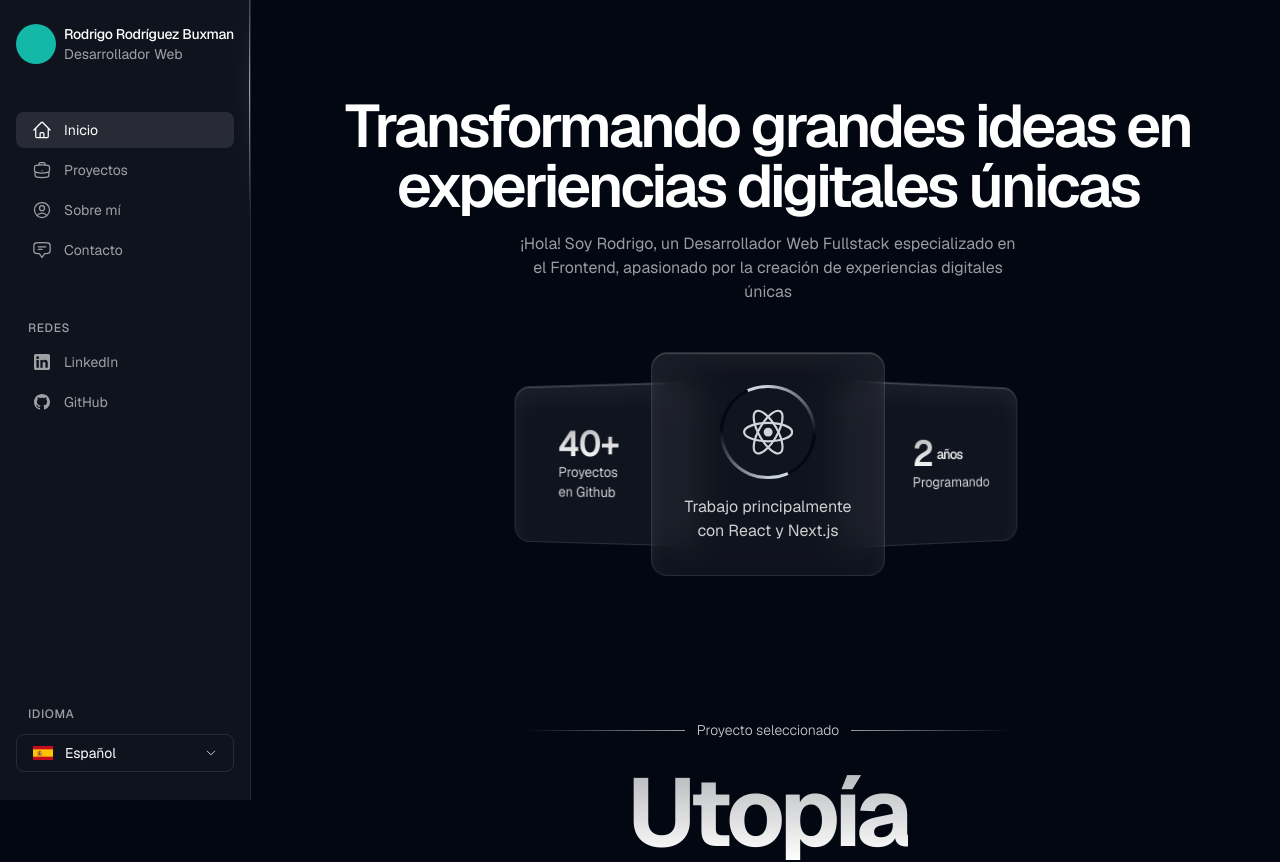
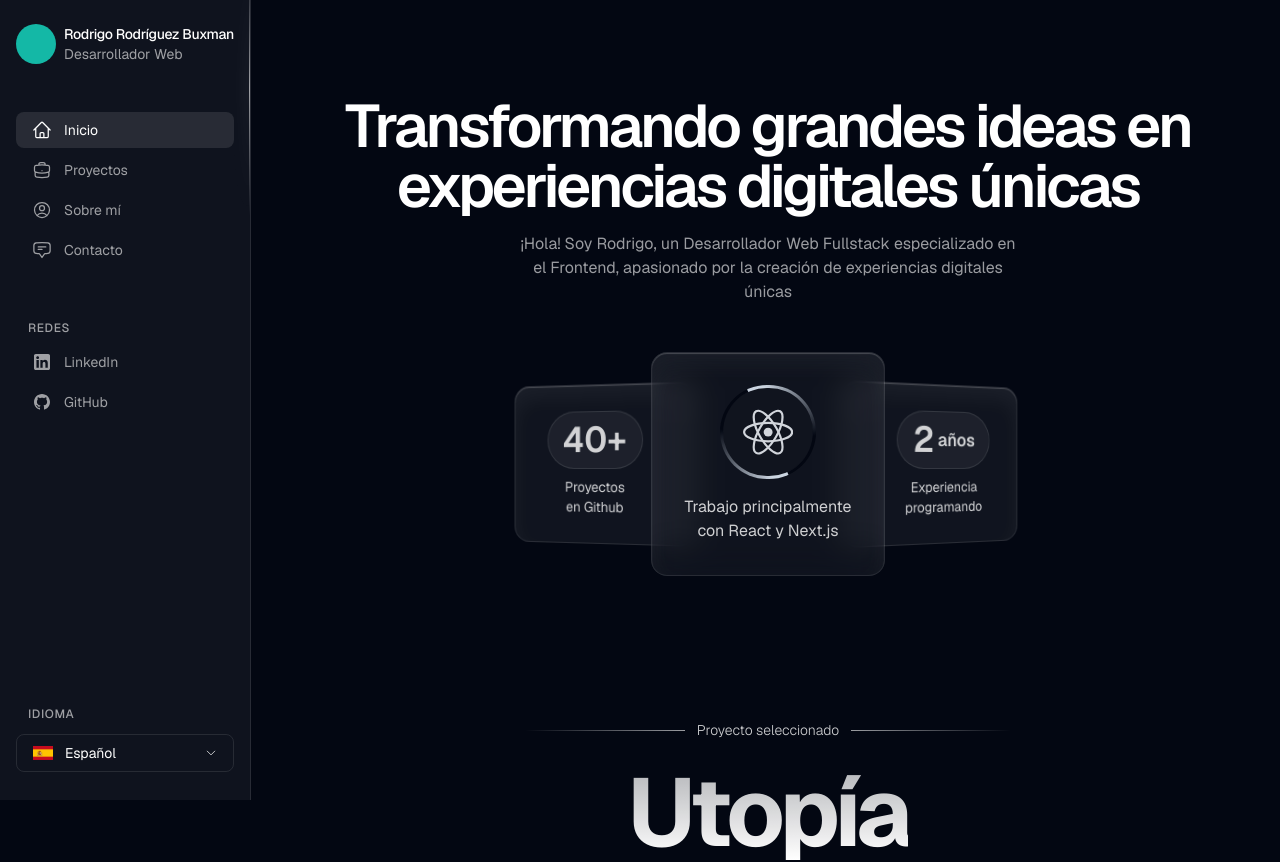
Before and after one commit to RdrBux/rdrbux-2024, a Next.js app: page / in a window 1280 px wide. Shown: the top 862 px of the page. Built offline with nearby package versions, Linux system fonts and the light colour scheme.

Commit message:
Change hero cards. Remove opacity from Navbar

```diff
--- a/app/page.tsx
+++ b/app/page.tsx
@@ -3,7 +3,7 @@ import Hero from "./ui/home/hero";
 
 export default function Home() {
   return (
-    <div className="py-36 lg:py-24">
+    <div className="py-36 lg:py-24 relative">
       <Hero />
       <FeaturedProjects />
     </div>
--- a/app/ui/home/hero-cards.tsx
+++ b/app/ui/home/hero-cards.tsx
@@ -12,17 +12,17 @@ export default function HeroCards() {
 				<div className="text-sm lg:text-base text-center text-white/80">Trabajo principalmente <br /> con React y Next.js</div>
 			</div>
 
-			<div className="absolute [transform:rotateY(-2deg)] [transform-style:preserve-3d] w-36 lg:w-48 right-[80%] top-8 bottom-8 p-4 pl-8 lg:pl-12 bg-white/5 border border-white/10 flex flex-col justify-center items-start rounded-2xl shadow-[inset_0_1px_1px_0_rgba(255,255,255,0.2),inset_0_12px_24px_0_rgba(255,255,255,0.05)]">
-				<div className="text-white/80">
-					<p className="text-4xl font-semibold leading-none bg-gradient-to-b from-white/70 to-white bg-clip-text text-transparent tracking-tight">40+</p>
-					<p className="text-sm">Proyectos <br /> en Github</p>
+			<div className="absolute [transform:rotateY(-2deg)] [transform-style:preserve-3d] w-36 lg:w-48 right-[80%] top-8 bottom-8 bg-white/5 border border-white/10 rounded-2xl shadow-[inset_0_1px_1px_0_rgba(255,255,255,0.2),inset_0_12px_24px_0_rgba(255,255,255,0.05)]">
+				<div className="text-white/80 grid place-content-center gap-2 h-full mr-4">
+					<div className="text-4xl font-semibold p-2 lg:px-4 rounded-full bg-white/5 border border-white/10">40+</div>
+					<p className="text-sm text-center">Proyectos <br /> en Github</p>
 				</div>
 			</div>
 
 			<div className="absolute [transform:rotateY(3deg)] [transform-style:preserve-3d] w-36 lg:w-48 left-[80%] top-8 bottom-8 p-4 lg:pr-8 bg-white/5 border border-white/10 flex flex-col justify-center items-end rounded-2xl shadow-[inset_0_1px_1px_0_rgba(255,255,255,0.2),inset_0_12px_24px_0_rgba(255,255,255,0.05)]">
-				<div className="text-white/80 text-center">
-					<p className="text-4xl font-semibold leading-none bg-gradient-to-b from-white/70 to-white bg-clip-text text-transparent tracking-tight flex items-center gap-1">2 <span className="text-sm">años</span></p>
-					<p className="text-sm">Programando</p>
+				<div className="text-white/80 grid place-content-center gap-2 h-full ml-4">
+					<div className="text-4xl font-semibold p-2 lg:px-4 rounded-full bg-white/5 border border-white/10 flex items-center gap-1">2 <span className="text-lg">años</span></div>
+					<p className="text-sm text-center">Experiencia <br /> programando</p>
 				</div>
 			</div>
 		</div>
--- a/app/ui/navbar.tsx
+++ b/app/ui/navbar.tsx
@@ -4,7 +4,7 @@ import { Hamburger } from "./icons";
 export default function Navbar() {
 	return (
 		<div className="fixed z-30 top-0 left-0 w-full">
-			<header className="lg:hidden backdrop-blur-md flex items-center justify-between p-4 bg-white/5 border-b border-white/10">
+			<header className="lg:hidden backdrop-blur-3xl flex items-center justify-between p-4 bg-gray-950 border-b border-white/15">
 				<Link href="/" className="grid grid-cols-[auto_1fr] items-center gap-3">
 					<div className="h-12 aspect-square bg-teal-500 rounded-full"></div>
 					<div className="">
@@ -15,7 +15,7 @@ export default function Navbar() {
 
 				<div className="w-12 aspect-square rounded-lg relative overflow-hidden bg-white/10">
 					<div className="absolute w-[150%] h-[150%] -left-1/4 -top-1/4 bg-[conic-gradient(rgb(203_213_225)_20deg,transparent_120deg)] animate-slow-spin"></div>
-					<button className="absolute inset-[1px] rounded-lg bg-gray-950"><div className="w-full h-full grid place-content-center bg-white/5 rounded-lg">{Hamburger}</div></button>
+					<button className="absolute inset-[1px] rounded-lg bg-gray-950"><div className="w-full h-full grid place-content-center rounded-lg">{Hamburger}</div></button>
 				</div>
 
 			</header>
```
